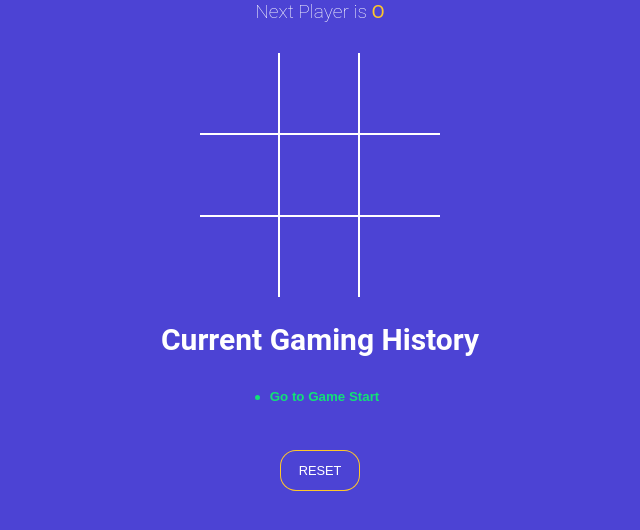
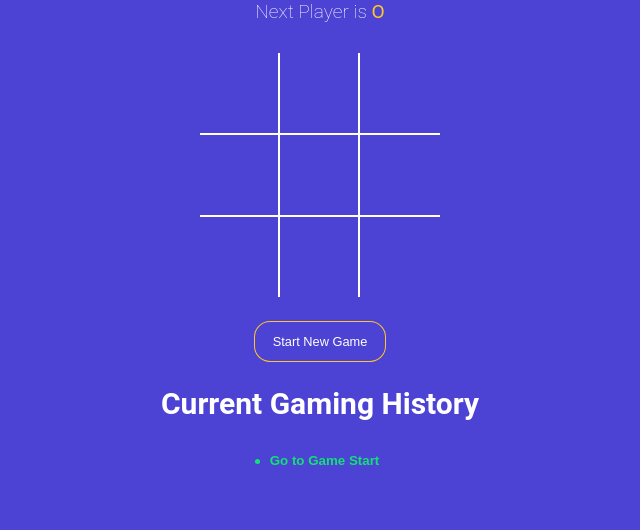
Before and after one commit to sksunil0608/Tic-Tac-Toe, a React (Vite) app: page / in a window 1280 px wide. Shown: the top 530 px of the page, without its empty margins (320-960 px from the left). Built offline with nearby package versions, Linux system fonts and the light colour scheme.

Commit message:
Added Reset/Start New Game Button

```diff
--- a/src/App.jsx
+++ b/src/App.jsx
@@ -19,6 +19,10 @@ function App() {
   const [isXNext, setIsXNext] = useState(false);
 
   const winner = calculateWinner(gamingBoard.squares);
+
+  const noMovesLeft = gamingBoard.squares.every(
+    squareValue => squareValue !== null
+  );
 
   const handleSquareClick = clickedPosition => {
     if (gamingBoard.squares[clickedPosition] || winner) {
@@ -56,28 +60,32 @@ function App() {
     setCurrentMove(move);
   };
 
-  const resetBtn = resetGame => {
-    if (resetGame) {
-      moveTo(0);
-    }
+  const onNewGameStart = () => {
+    setHistory(NEW_GAME);
+    setCurrentMove(0);
   };
   return (
     <div className="app">
-      <StatusMessage winner={winner} gamingBoard={gamingBoard} />
+      <StatusMessage
+        winner={winner}
+        gamingBoard={gamingBoard}
+        noMovesLeft={noMovesLeft}
+      />
       <Board
         squares={gamingBoard.squares}
         handleSquareClick={handleSquareClick}
       />
+
+      <button
+        type="button"
+        className={`btn-reset ${winner || noMovesLeft ? 'active' : ''}`}
+        onClick={onNewGameStart}
+      >
+        {' '}
+        Start New Game
+      </button>
       <h2>Current Gaming History</h2>
       <History history={history} moveTo={moveTo} currentMove={currentMove} />
-      <button
-        type="button"
-        className="btn-reset"
-        onClick={() => resetBtn(true)}
-      >
-        {' '}
-        RESET
-      </button>
     </div>
   );
 }
--- a/src/components/StatusMessage.jsx
+++ b/src/components/StatusMessage.jsx
@@ -1,11 +1,9 @@
 /* eslint-disable no-unused-vars */
 /* eslint-disable react/prop-types */
 //React.Fragment is the empty tag we can use <> </>
-const StatusMessage = ({ winner, gamingBoard }) => {
+const StatusMessage = ({ winner, gamingBoard, noMovesLeft }) => {
   const { squares, isXNext } = gamingBoard;
-  const noMovesLeft = gamingBoard.squares.every(
-    squareValue => squareValue !== null
-  );
+
   const nextPlayer = isXNext ? 'X' : 'O';
 
   const renderStatusMessage = () => {
```
